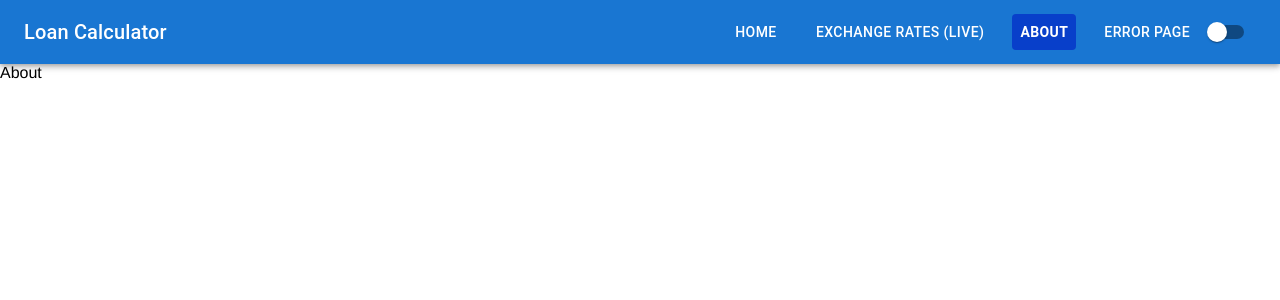
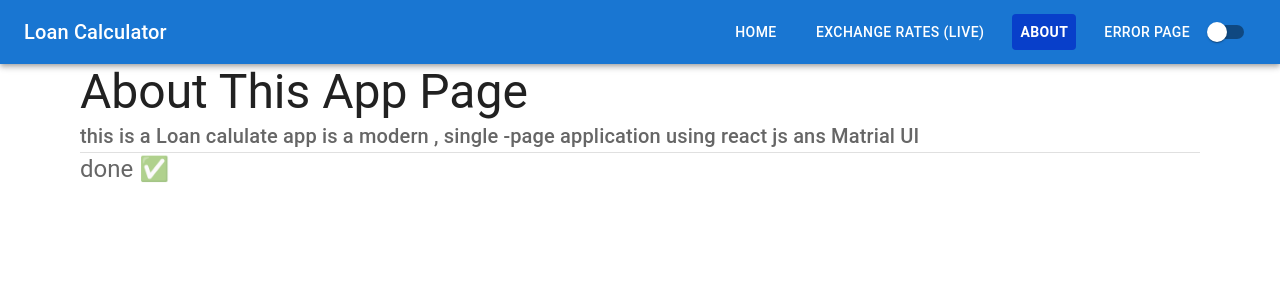
Before and after one commit to Nitin-lohumi/React-project, a React (Vite) app: page /about in a window 1280 px wide. Shown: the top 300 px of the page. Built offline with nearby package versions, Linux system fonts and the light colour scheme.

Commit message:
adding about page

```diff
--- a/src/component/About.jsx
+++ b/src/component/About.jsx
@@ -1,9 +1,49 @@
-import React from 'react'
-
+import React from "react";
+import { Box, Typography, useTheme,Divider } from "@mui/material";
 function About() {
+  const theme = useTheme();
   return (
-    <div>About</div>
-  )
+    <Box
+      sx={{
+        display: "flex",
+        justifyContent: "center",
+        alignItems: "center",
+      }}
+    >
+      <Box
+        sx={{
+          width: "1120px",
+          display: "flex",
+          justifyContent: "center",
+          flexDirection: "column",
+        }}
+      >
+        <Typography
+          variant="h3"
+          sx={{
+            color: theme.palette.text.primary,
+            display: "flex",
+          }}
+        >
+          About This App Page
+        </Typography>
+        <Typography variant="h6" sx={{ color: theme.palette.text.secondary }}>
+          this is a Loan calulate app is a modern , single -page application
+          using react js ans Matrial UI
+        </Typography>
+        <Divider
+          sx={{
+            width: "100%",
+            color: theme.palette.text.secondary,
+            background: theme.palette.background.default
+          }}
+        />
+        <Typography variant="h5" sx={{color:theme.palette.text.secondary}}>
+            done  ✅
+        </Typography>
+      </Box>
+    </Box>
+  );
 }
 
 export default About;
--- a/src/component/EMI_chart.jsx
+++ b/src/component/EMI_chart.jsx
@@ -75,10 +75,10 @@ function EMI_chart({ emi, data, reset }) {
   return (
     <>
       <Box>
-        <h2 style={{ color: theme.palette.text.primary }}>
+        <Typography variant="h5" sx={{ color: theme.palette.text.primary }}>
           Monthly EMI: {currencySymbol}
           {emi}
-        </h2>
+        </Typography>
       </Box>
       <Box
         sx={{
@@ -89,10 +89,10 @@ function EMI_chart({ emi, data, reset }) {
           justifyContent: "space-between",
         }}
       >
-        <div className="selectClass">
+        <Box className="selectClass">
           <Typography
             variant="h6"
-            style={{ color: theme.palette.text.primary }}
+            sx={{ color: theme.palette.text.primary }}
           >
             Select Currency:
           </Typography>
@@ -107,12 +107,12 @@ function EMI_chart({ emi, data, reset }) {
               </MenuItem>
             ))}
           </Select>
-        </div>
-        <div className="buttonClass">
+        </Box>
+        <Box className="buttonClass">
           <Button variant="outlined" onClick={reset}>
             Reset
           </Button>
-        </div>
+        </Box>
       </Box>
 
       <TableContainer
--- a/src/component/ErrorPage.jsx
+++ /dev/null
@@ -1,9 +0,0 @@
-import React from 'react'
-
-function ErrorPage() {
-  return (
-    <div>ErrorPage</div>
-  )
-}
-
-export default ErrorPage
--- a/src/component/ExchangeRate.jsx
+++ b/src/component/ExchangeRate.jsx
@@ -8,6 +8,7 @@ import {
   MenuItem,
   FormControl,
   InputLabel,
+  Box
 } from "@mui/material";
 import { ContextProvider } from "../utility/ContextAPI";
 import axios from "axios";
@@ -44,7 +45,7 @@ const ExchangeRate = () => {
   }, [baseCurrency]);
 
   return (
-    <div>
+    <Box>
       {currencyList.length > 0 && (
         <FormControl
           fullWidth
@@ -83,22 +84,25 @@ const ExchangeRate = () => {
             Live Exchange Rates (Base: {baseCurrency})
           </Typography>
           {loading ? (
-            <CircularProgress />
+            <Box sx={{display:"flex",justifyContent:"center"}}>
+              <CircularProgress />
+            </Box>
           ) : (
-            <div
-              style={{ maxHeight: 400, overflowY: "auto" }}
+            <Box
+              sx={{ maxHeight: 300, overflowY: "auto" }}
               className="liveCurr"
             >
               {Object.entries(rates).map(([currency, rate]) => (
                 <Typography key={currency} className="currency">
-                  1 {"   "+baseCurrency + "  "} = {rate + "  "} {"  " + currency}
+                  1 {"   " + baseCurrency + "  "} = {rate + "  "}{" "}
+                  {"  " + currency}
                 </Typography>
               ))}
-            </div>
+            </Box>
           )}
         </CardContent>
       </Card>
-    </div>
+    </Box>
   );
 };
 
--- a/src/component/Home.jsx
+++ b/src/component/Home.jsx
@@ -1,6 +1,6 @@
 import React from "react";
 import { useState } from "react";
-import { Box, TextField, useTheme, Button } from "@mui/material";
+import { Box, TextField, useTheme, Button, Typography } from "@mui/material";
 import "../styles/HomeStyle.css";
 import calculateEMI from "../utility/CalculateEMI";
 import EMI_chart from "./EMI_chart";
@@ -41,9 +41,10 @@ function Home() {
       sx={{ p: 2, backgroundColor: theme.palette.background.default }}
       className="HomeBox"
     >
-      <div className="Box1">
-        <h1
-          style={{
+      <Box className="Box1">
+        <Typography
+          variant="h4"
+          sx={{
             textTransform: "capitalize",
             marginBottom: "15px",
             margin: 0,
@@ -51,8 +52,8 @@ function Home() {
           }}
         >
           Loan Calculator Dashboard
-        </h1>
-        <div className="textFields">
+        </Typography>
+        <Box className="textFields">
           <TextField
             id="outlined-basic"
             label="Loan"
@@ -80,7 +81,7 @@ function Home() {
             value={termYear}
             onChange={(e) => setTermyear(e.target.value)}
           />
-        </div>
+        </Box>
         <Button
           size="20"
           variant="contained"
@@ -91,12 +92,12 @@ function Home() {
         >
           Calculate
         </Button>
-      </div>
+      </Box>
       {Emi != 0 && (
         <>
-          <div className="Box2">
+          <Box className="Box2">
             <EMI_chart emi={Emi} data={data} reset={reset} />
-          </div>
+          </Box>
         </>
       )}
     </Box>
--- a/src/component/NavBar.jsx
+++ b/src/component/NavBar.jsx
@@ -13,6 +13,7 @@ import {
   useMediaQuery,
   useTheme,
   Switch,
+  Box
 } from "@mui/material";
 import { ContextProvider } from "../utility/ContextAPI";
 import MenuIcon from "@mui/icons-material/Menu";
@@ -29,7 +30,7 @@ function NavBar() {
     <>
       <AppBar position="static" className="NavBar">
         <Toolbar sx={{ justifyContent: "space-between" }}>
-          <div style={{ display: "flex", alignItems: "center" }}>
+          <Box sx={{ display: "flex", alignItems: "center" }}>
             {isMobile && (
               <IconButton
                 edge="start"
@@ -44,11 +45,11 @@ function NavBar() {
             <Typography variant="h6" sx={{ color: "white" }}>
               Loan Calculator
             </Typography>
-          </div>
+          </Box>
 
-          <div style={{ display: "flex", alignItems: "center" }}>
+          <Box sx={{ display: "flex", alignItems: "center" }}>
             {!isMobile && (
-              <div className="buttons">
+              <Box className="buttons">
                 <Button component={NavLink} to="/" className="nav-button">
                   Home
                 </Button>
@@ -69,16 +70,16 @@ function NavBar() {
                 >
                   Error Page
                 </Button>
-              </div>
+              </Box>
             )}
-            <div>
+            <Box>
               <Switch
                 checked={Values.mode}
                 onChange={handleModeChange}
                 name="mode"
               />
-            </div>
-          </div>
+            </Box>
+          </Box>
         </Toolbar>
       </AppBar>
 
```
